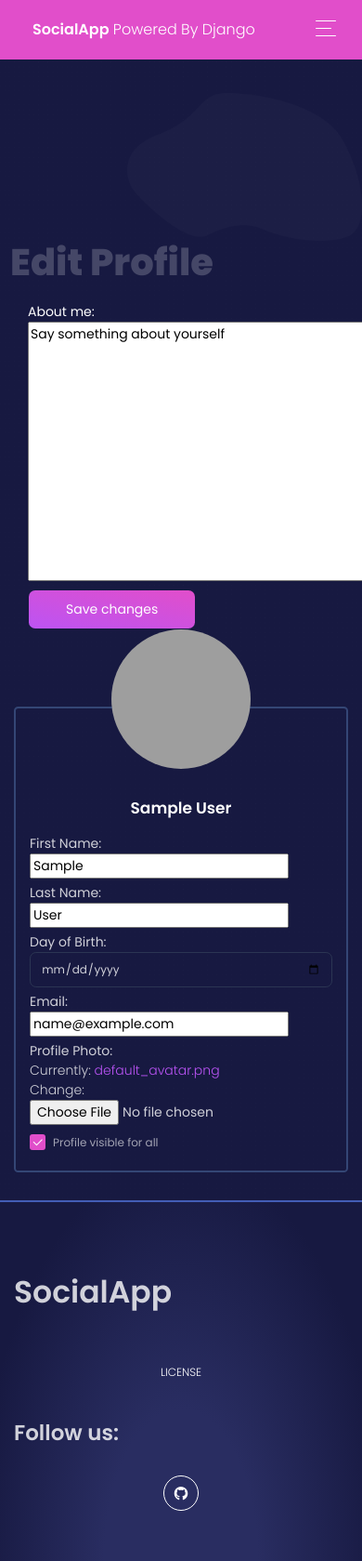
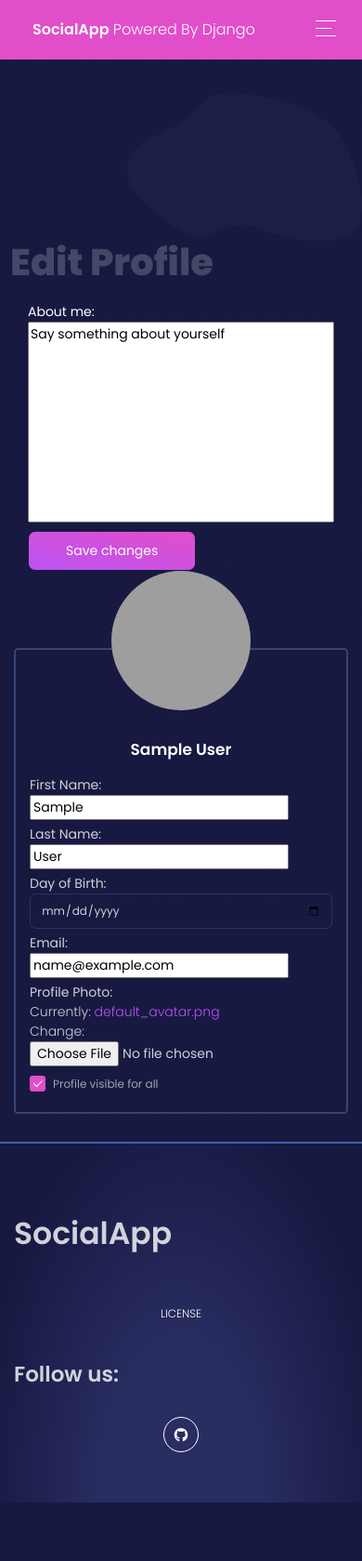
Before and after one commit to kami2/socialapp, a Django app: page /editprofile/ in a window 390 px wide. Shown: the whole page at 93% size. After the commit the page ends 1616 px from the top, so only its background shows below. Run offline with Django 3.2, Linux system fonts and the light colour scheme; the visitor is signed in with stand-in values (Sample User, id 1); data that the repository does not hold is empty; some libraries are stand-ins or nearby versions; grey boxes are pictures that could not be loaded.

Commit message:
Fix edit profile responsive styling

```diff
--- a/ubek/forms.py
+++ b/ubek/forms.py
@@ -44,7 +44,6 @@ class DateInput(forms.DateInput):
     input_type = 'date'
 
 class EditProfile(ModelForm):
-    about = forms.CharField(widget=forms.Textarea(attrs={'rows':13, 'cols': 70}))
     class Meta:
         model = Profile
         fields = ['birth_date', 'profile_photo', 'about', 'visible']
--- /dev/null
+++ b/ubek/static/ubek/assets/css/custom.css
@@ -0,0 +1,3 @@
+.textarea_width > textarea {
+width: 100%
+}
--- a/ubek/templates/ubek/bsites/editprofile.html
+++ b/ubek/templates/ubek/bsites/editprofile.html
@@ -54,11 +54,11 @@
         <div class="row">
           <div class="col-lg-6 col-md-6">
             <h5 class="text-on-back" style="font-size:40px">Edit Profile</h5>
-            <div class="col-sm-6 col-lg-10">
+            <div class="col-sm-12 col-lg-12">
               <form method="POST" action="" enctype="multipart/form-data">
                 {% csrf_token %}
                   About me:
-                <div>{{ form_edit.about }}</div>
+                <div class="textarea_width">{{ form_edit.about }}</div>
              <button class="btn btn-primary" type="submit" name="Update profile">Save changes</button>
             </div>
 
--- a/ubek/templates/ubek/login/head.html
+++ b/ubek/templates/ubek/login/head.html
@@ -14,5 +14,6 @@
   <link href="{% static 'ubek/assets/css/nucleo-icons.css' %}" rel="stylesheet" />
   <!-- CSS Files -->
   <link href="{% static 'ubek/assets/css/blk-design-system.css' %}" rel="stylesheet" />
+  <link href="{% static 'ubek/assets/css/custom.css' %}" rel="stylesheet" />
   {% include 'ubek/login/scripts.html' %}
 </head>
```
